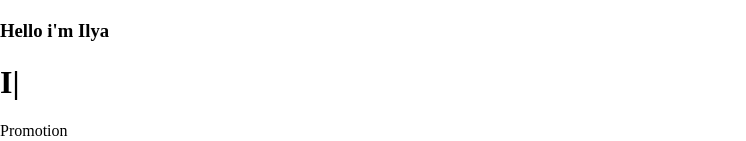
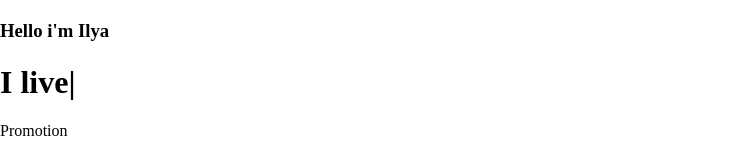
Before and after one commit to madara4042/my-travel-world, a React (Create React App) app: page / in a window 1280 px wide. Shown: the part 721-862 px from the top of the page, without its empty margins (0-746 px from the left). Built offline with nearby package versions, Linux system fonts and the light colour scheme.

Commit message:
set different speed on Interactive line

```diff
--- a/src/components/Header/Header.jsx
+++ b/src/components/Header/Header.jsx
@@ -3,7 +3,7 @@ import InteractiveLine from "../InteractiveLine/InteractiveLine"
 
 const Header = () => {
 
-  const text = ["I like travel", "I live in Poland", "I want to live in Japen"]
+  const text = ["I like travel ", "I live in Poland ", "I want to live in Japan "]
   return (
     <header className=" bg-white h-72 w-full">
       <div className="   flex justify-between  h-12 main-navbar">
--- a/src/components/InteractiveLine/InteractiveLine.jsx
+++ b/src/components/InteractiveLine/InteractiveLine.jsx
@@ -1,36 +1,34 @@
 import { useEffect, useState, useRef } from "react"
 
-
-const InteractiveLine = ({arrayOfPromos,speed=200}) => {
-   const text= arrayOfPromos
+const InteractiveLine = ({ arrayOfPromos, speed = 200 }) => {
+  const text = arrayOfPromos
   const textLength = text.length
   const [promo, setPromo] = useState("")
   const cursor = "|"
   const count = useRef(0)
   const inc = useRef(1)
   const currentIndex = useRef(-1)
-  const localSpeed =useRef(speed)
+  const localSpeed = useRef(speed)
   useEffect(() => {
     const timer = setTimeout(() => {
       if (count.current <= 0) {
         inc.current = 1
+      localSpeed.current= speed
         currentIndex.current = (currentIndex.current + 1) % textLength
     }
-      if (count.current >= text[currentIndex.current].length) {
+    if (count.current === text[currentIndex.current].length-1 && inc.current === -1) {
+        localSpeed.current= speed/2
+    }
+    if (count.current === text[currentIndex.current].length) {
         inc.current = -1
-      }
-      if(count.current === text[currentIndex.current].length ){
-      localSpeed.current =1500
-       }
-       else{
-           localSpeed.current = speed
+        localSpeed.current = 1500
       }
       count.current = count.current + inc.current
       setPromo(() => text[currentIndex.current].slice(0, count.current))
     }, localSpeed.current)
     return () => clearTimeout(timer)
   }, [promo])
-  return(
+  return (
     <h1 className="text-2xl md:text-7xl">
       {promo}
       {cursor}
```
Lines whose indentation alone changed are shown as unchanged.
